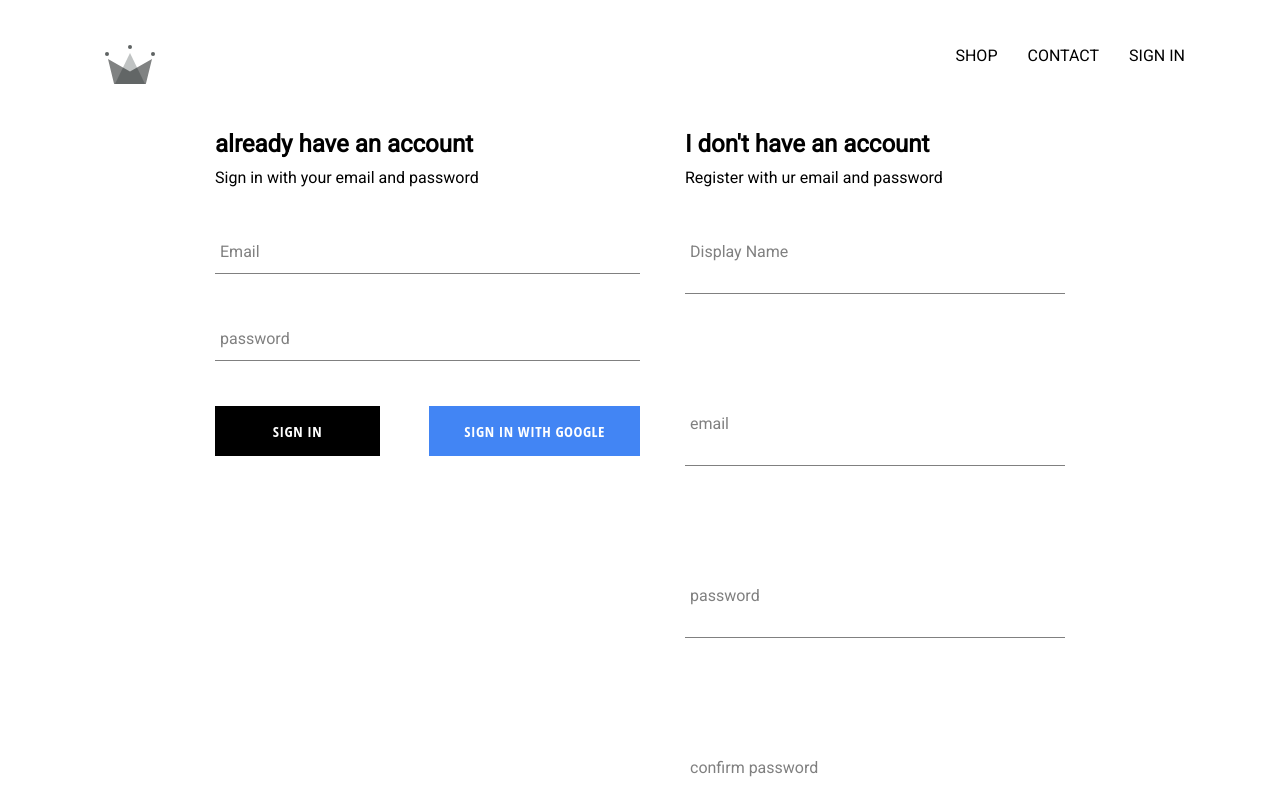
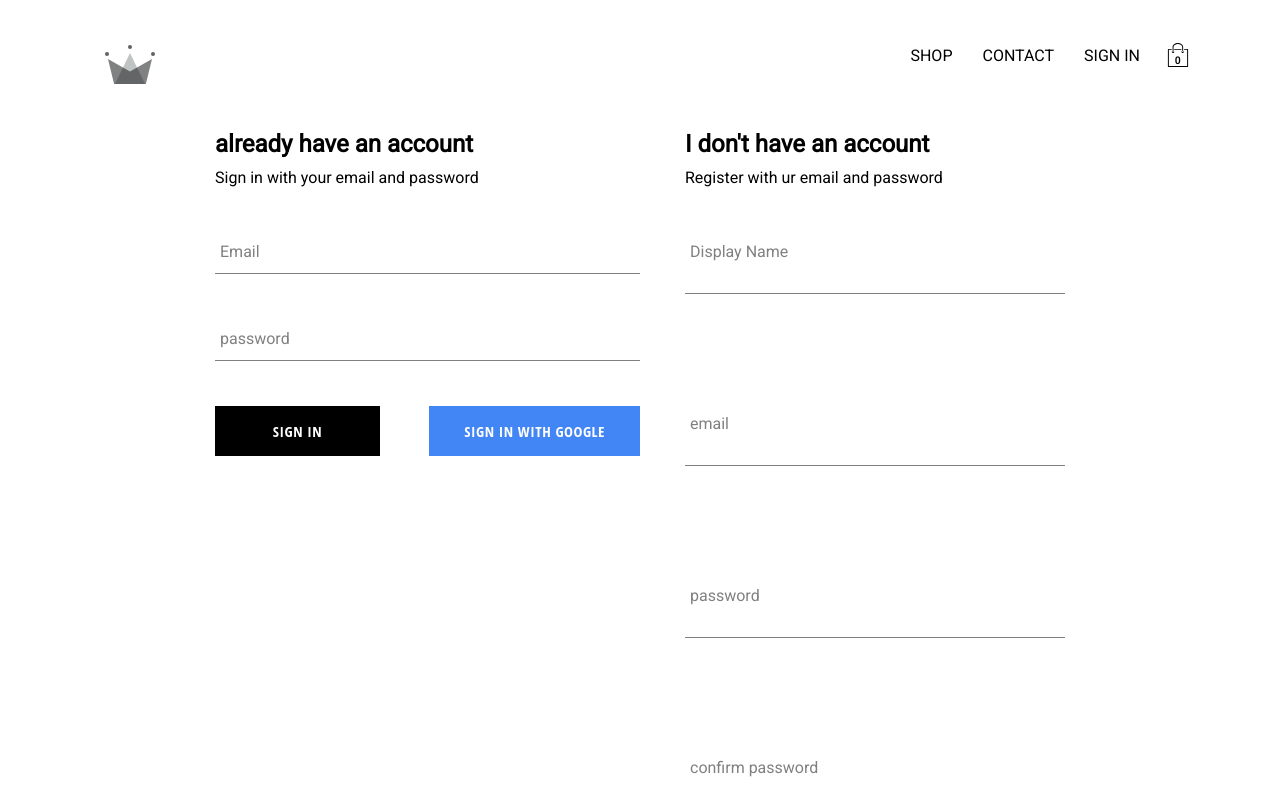
Before and after one commit to mechack200/todoList, a React (Create React App) app: page /signin in a window 1280 px wide. Shown: the top 800 px of the page. Built offline with nearby package versions, Linux system fonts and the light colour scheme; no server answers.

Commit message:
added cart-icon, cart-dropdown components and implemented cart reducer

```diff
--- /dev/null
+++ b/src/components/cart-dropdown/cart-dropdown.component.jsx
@@ -0,0 +1,12 @@
+import React from 'react';
+import CustomButton from '../custom-button/custom-button.component.jsx';
+import './cart-dropdown.component.styles.scss';
+
+const CartDropdown = () => (
+	<div className="cart-dropdown">
+		<div className="cart-items" />
+		<CustomButton>GOTO CHECKOUT</CustomButton>
+	</div>
+);
+
+export default CartDropdown;
--- /dev/null
+++ b/src/components/cart-dropdown/cart-dropdown.component.styles.scss
@@ -0,0 +1,29 @@
+.cart-dropdown {
+	position: absolute;
+	width: 340px;
+	height: 340px;
+	display: flex;
+	flex-direction: column;
+	padding: 20px;
+	border: 1px solid black;
+	background-color: white;
+	top: 90px;
+	right: 40px;
+	z-index: 5;
+
+	.empty-message {
+		font-size: 18px;
+		margin: 50px auto;
+	}
+
+	.cart-items {
+		height: 240px;
+		display: flex;
+		flex-direction: column;
+		overflow: scroll;
+	}
+
+	button {
+		margin-top: auto;
+	}
+}
--- /dev/null
+++ b/src/components/cart-icon/cart-icon.component.js
@@ -0,0 +1,17 @@
+import React from 'react';
+import { connect } from 'react-redux';
+import { toggleCartHidden } from '../../redux/cart/cart.actions';
+import { ReactComponent as ShoppingCart } from '../../assets/shopping-bag.svg';
+import './cart-icon.component.styles.scss';
+const CartIcon = ({ toggleCartHidden }) => (
+	<div className="cart-icon" onClick={toggleCartHidden}>
+		<ShoppingCart className="shopping-icon" />
+		<span className="item-count">0</span>
+	</div>
+);
+
+const mapDispatchToProps = (dispatch) => ({
+	toggleCartHidden: () => dispatch(toggleCartHidden()),
+});
+
+export default connect(null, mapDispatchToProps)(CartIcon);
--- /dev/null
+++ b/src/components/cart-icon/cart-icon.component.styles.scss
@@ -0,0 +1,20 @@
+.cart-icon {
+	width: 45px;
+	height: 45px;
+	display: flex;
+	justify-content: center;
+	position: relative;
+	align-items: center;
+	cursor: pointer;
+
+	.shopping-icon {
+		width: 24px;
+		height: 24px;
+	}
+	.item-count {
+		position: absolute;
+		font-weight: bold;
+		font-size: 10px;
+		bottom: 12px;
+	}
+}
--- a/src/components/header/header.component.jsx
+++ b/src/components/header/header.component.jsx
@@ -4,8 +4,10 @@
 import { Link } from 'react-router-dom';
 import { ReactComponent as Logo } from '../../assets/crown.svg';
 import { auth } from '../../firebase/firebase.util.js';
+import CartIcon from '../cart-icon/cart-icon.component';
+import CartDropdown from '../cart-dropdown/cart-dropdown.component';
 
-const Header = ({ currentUser }) => {
+const Header = ({ currentUser, hidden }) => {
 	return (
 		<div className="header">
 			<Link className="logo-container">
@@ -32,13 +34,16 @@
 						SIGN IN
 					</Link>
 				)}
+				<CartIcon />
 			</div>
+			{hidden ? null : <CartDropdown />}
 		</div>
 	);
 };
 // note the state is now equivalent to rootReducers
-const mapStateToProps = (state) => ({
-	currentUser: state.user.currentUser,
+const mapStateToProps = ({ user: { currentUser }, cart: { hidden } }) => ({
+	currentUser,
+	hidden,
 });
 
 export default connect(mapStateToProps)(Header);
--- a/src/firebase/firebase.util.js
+++ b/src/firebase/firebase.util.js
@@ -14,34 +14,36 @@
 
 firebase.initializeApp(firebaseConfig);
 
-export const auth = firebase.auth();
-export const firestore = firebase.firestore();
+export const createUserProfileDocument = async (userAuth, additionalData) => {
+	if (!userAuth) return;
 
-export const createUserProfileDocument = async (userAuth, additionalData) => {
-	// if user is not authenticated or not exist exit or
-	if (!userAuth) return;
 	const userRef = firestore.doc(`users/${userAuth.uid}`);
+
 	const snapShot = await userRef.get();
 
-	if (snapShot.exists) {
-		// create a user document in the databse
+	if (!snapShot.exists) {
 		const { displayName, email } = userAuth;
-		const createAt = new Date();
-
+		const createdAt = new Date();
 		try {
 			await userRef.set({
 				displayName,
 				email,
-				createAt,
+				createdAt,
 				...additionalData,
 			});
 		} catch (error) {
 			console.log('error creating user', error.message);
 		}
 	}
+
+	return userRef;
 };
 
-//   google authentication provider
+export const auth = firebase.auth();
+export const firestore = firebase.firestore();
+
 const provider = new firebase.auth.GoogleAuthProvider();
 provider.setCustomParameters({ prompt: 'select_account' });
 export const SignInWithGoogle = () => auth.signInWithPopup(provider);
+
+export default firebase;
--- /dev/null
+++ b/src/redux/cart/cart.actions.js
@@ -0,0 +1,5 @@
+import CartActionTypes from './cart.types';
+
+export const toggleCartHidden = () => ({
+	type: CartActionTypes.TOGGLE_CART_HIDDEN,
+});
--- /dev/null
+++ b/src/redux/cart/cart.reducer.js
@@ -0,0 +1,19 @@
+import CartActionTypes from './cart.types';
+
+const INITIAL_STATE = {
+	hidden: true,
+};
+
+const cartReducer = (state = INITIAL_STATE, action) => {
+	switch (action.type) {
+		case CartActionTypes.TOGGLE_CART_HIDDEN:
+			return {
+				...state,
+				hidden: !state.hidden,
+			};
+		default:
+			return state;
+	}
+};
+
+export default cartReducer;
--- /dev/null
+++ b/src/redux/cart/cart.types.js
@@ -0,0 +1,4 @@
+const CartActionTypes = {
+	TOGGLE_CART_HIDDEN: 'TOGGLE_CART_HIDDEN',
+};
+export default CartActionTypes;
--- a/src/redux/rootReducer.js
+++ b/src/redux/rootReducer.js
@@ -1,6 +1,8 @@
 import { combineReducers } from 'redux';
 import userReducer from './user/user.reducer';
+import cartReducer from './cart/cart.reducer';
 
 export default combineReducers({
 	user: userReducer,
+	cart: cartReducer,
 });
```
Also changed, not shown: src/assets/shopping-bag.svg, src/components/signUp/signup.component.jsx (line endings or trailing spaces), 1 other file (tests, documents, lock files or other folders).
